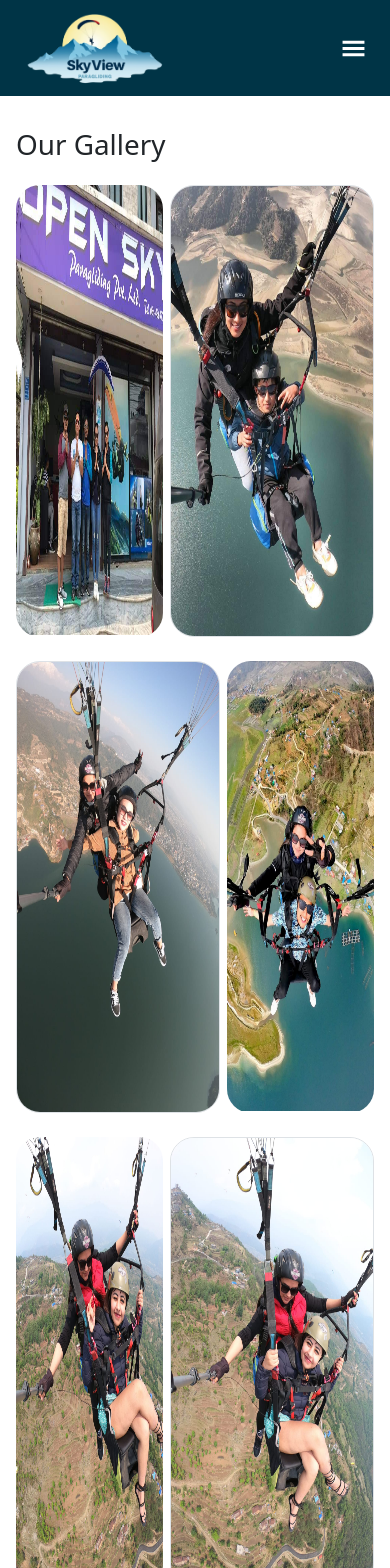
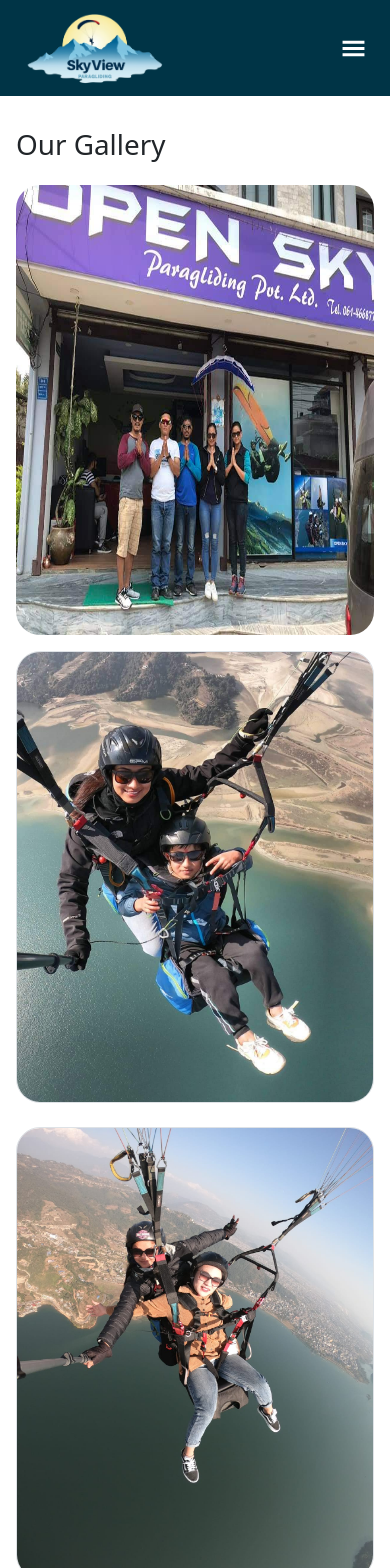
Before and after one commit to Dipak-Gautam/Paragliding, a React (Vite) app: page /gallery in a window 390 px wide. Shown: the top 1568 px of the page. Built offline with nearby package versions, Linux system fonts and the light colour scheme.

Commit message:
chore : gallery error fixed

```diff
--- a/src/Screens/Blog/Blog.jsx
+++ b/src/Screens/Blog/Blog.jsx
@@ -5,10 +5,10 @@
   return (
     <div className="p-3 md:mx-20 h-[45vh] flex items-center justify-center">
       <div className="flex">
-        <div className="text-red-500 text-9xl">
+        <div className="text-red-500 text-5xl md:text-9xl">
           <CgSmileSad />
         </div>
-        <div className="my-auto mx-3 text-2xl  font-bold">
+        <div className="my-auto mx-3 text-base md:text-2xl  font-bold">
           Sorry there are no Blogs to show
         </div>
       </div>
--- a/src/Screens/Gallery/Gallery.jsx
+++ b/src/Screens/Gallery/Gallery.jsx
@@ -5,15 +5,15 @@
     <div className="p-3 md:mx-20">
       <div>
         <h1 className="my-3">Our Gallery</h1>
-        <div className="flex justify-between my-4 ">
-          <div className="w-[41%] rounded-3xl overflow-hidden ">
+        <div className="md:flex justify-between my-4 space-y-4">
+          <div className="md:w-[41%] rounded-3xl overflow-hidden ">
             <img
               src="Gallery/row11.jpg"
               alt=""
               style={{ width: 600, height: 450 }}
             />
           </div>
-          <div className="w-[57%] rounded-3xl overflow-hidden border ">
+          <div className="md:w-[57%] rounded-3xl overflow-hidden border ">
             <img
               src="Gallery/row12.jpg"
               alt=""
@@ -21,15 +21,15 @@
             />
           </div>
         </div>
-        <div className="flex justify-between my-4">
-          <div className="w-[57%] rounded-3xl overflow-hidden border ">
+        <div className="md:flex justify-between my-4 space-y-4">
+          <div className="md:w-[57%] rounded-3xl overflow-hidden border ">
             <img
               src="Gallery/row21.jpg"
               alt=""
               style={{ height: 450, width: 800 }}
             />
           </div>
-          <div className="w-[41%] rounded-3xl overflow-hidden ">
+          <div className="md:w-[41%] rounded-3xl overflow-hidden ">
             <img
               src="Gallery/row22.jpg"
               alt=""
@@ -37,15 +37,15 @@
             />
           </div>
         </div>
-        <div className="flex justify-between my-4 ">
-          <div className="w-[41%] rounded-3xl overflow-hidden ">
+        <div className="md:flex justify-between my-4 space-y-4">
+          <div className="md:w-[41%] rounded-3xl overflow-hidden ">
             <img
               src="Gallery/row31.jpg"
               alt=""
               style={{ width: 600, height: 450 }}
             />
           </div>
-          <div className="w-[57%] rounded-3xl overflow-hidden border ">
+          <div className="md:w-[57%] rounded-3xl overflow-hidden border ">
             <img
               src="Gallery/row32.jpg"
               alt=""
@@ -53,15 +53,15 @@
             />
           </div>
         </div>
-        <div className="flex justify-between my-4">
-          <div className="w-[57%] rounded-3xl overflow-hidden border ">
+        <div className="md:flex justify-between my-4 space-y-4">
+          <div className="md:w-[57%] rounded-3xl overflow-hidden border ">
             <img
               src="Gallery/row41.jpg"
               alt=""
               style={{ height: 450, width: 800 }}
             />
           </div>
-          <div className="w-[41%] rounded-3xl overflow-hidden ">
+          <div className="md:w-[41%] rounded-3xl overflow-hidden ">
             <img
               src="Gallery/row42.jpg"
               alt=""
@@ -69,15 +69,15 @@
             />
           </div>
         </div>
-        <div className="flex justify-between my-4 ">
-          <div className="w-[41%] rounded-3xl overflow-hidden ">
+        <div className="md:flex justify-between my-4 space-y-4">
+          <div className="md:w-[41%] rounded-3xl overflow-hidden ">
             <img
               src="Gallery/row51.jpg"
               alt=""
               style={{ width: 600, height: 450 }}
             />
           </div>
-          <div className="w-[57%] rounded-3xl overflow-hidden border ">
+          <div className="md:w-[57%] rounded-3xl overflow-hidden border ">
             <img
               src="Gallery/row52.jpg"
               alt=""
```
